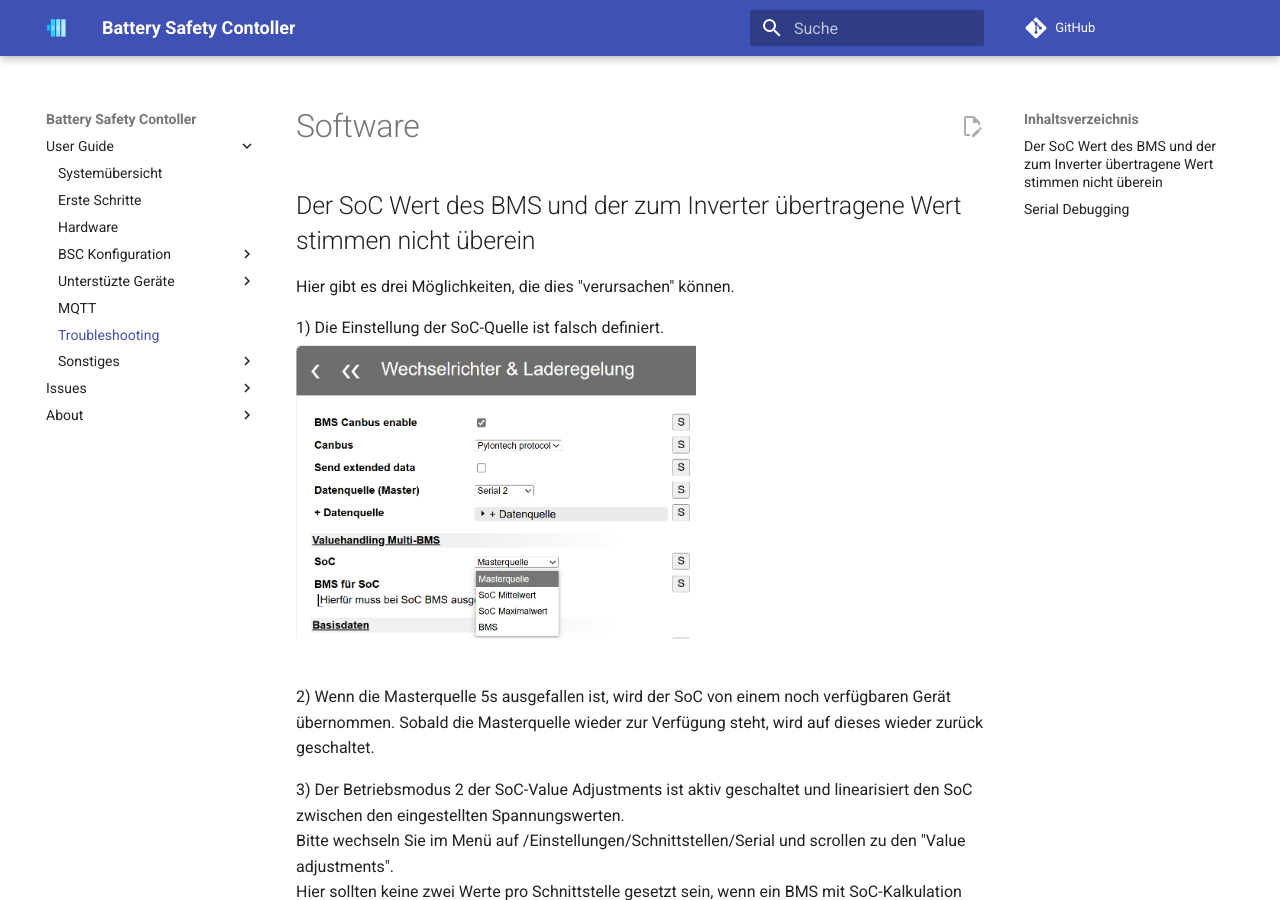
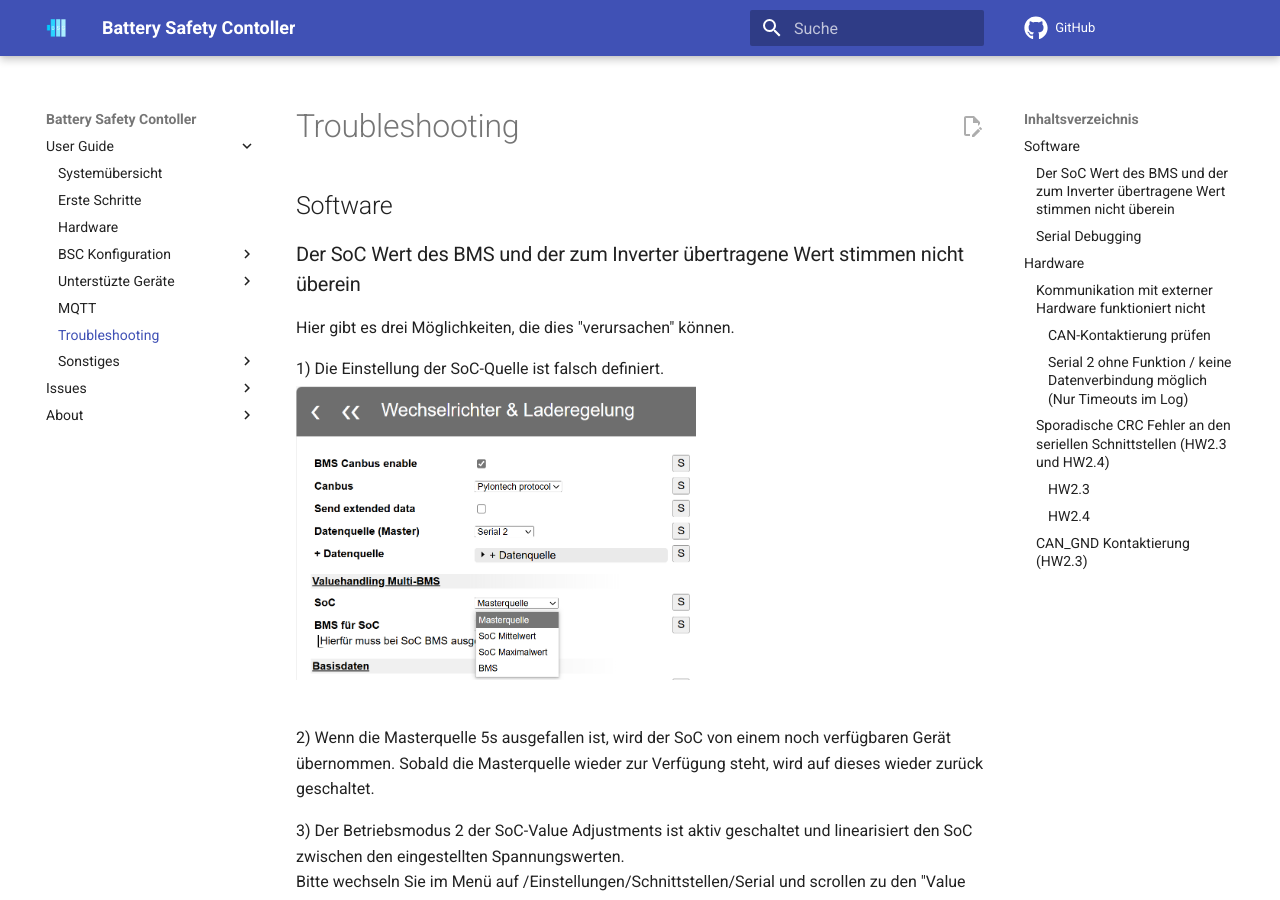
Before and after one commit to bsc-org/bsc, an MkDocs documentation site: the page built from docs/troubleshooting.md, in a window 1280 px wide and 900 px high. Built offline with MkDocs 1.6.1 and Material for MkDocs 9.7.7, drawn with Linux system fonts in a browser that asks for light colours; comment, search, counter and statistics services are not loaded.

Commit message:
Inhaltsverzeichnis gefixt

```diff
--- a/docs/troubleshooting.md
+++ b/docs/troubleshooting.md
@@ -1,6 +1,6 @@
-# Software
+## Software
 
-## Der SoC Wert des BMS und der zum Inverter übertragene Wert stimmen nicht überein
+### Der SoC Wert des BMS und der zum Inverter übertragene Wert stimmen nicht überein
 Hier gibt es drei Möglichkeiten, die dies "verursachen" können.<br>
 
 1) Die Einstellung der SoC-Quelle ist falsch definiert.<br>
@@ -13,7 +13,7 @@ Bitte wechseln Sie im Menü auf /Einstellungen/Schnittstellen/Serial und scrolle
 Hier sollten keine zwei Werte pro Schnittstelle gesetzt sein, wenn ein BMS mit SoC-Kalkulation genutzt wird.<br>
 Weitere Informationen finden Sie [hier](settings_bsc.md#serial) unter "Betriebsmodus 2: Lineare SoC-Berechnung zwischen zwei Zellspannungsschwellen".
 
-## Serial Debugging
+### Serial Debugging
 Bei schwierig nachvollziehbaren Fehlern können spezielle Firmware-Versionen zur Fehlersuche bereit gestellt werden.<br>
 Diese Versionen geben über die am BSC verbaute Programmier-Schnittstelle erweiterte Informationen zur Fehlereingrenzung aus.<br>
 Hierzu wird die Serial0 verwendet, an die bei dem Prozess kein externes Gerät über RS485 angeschlossen werden darf.<br>
@@ -39,14 +39,14 @@ Zum Testen der Verbindung kann das BSC einmal aus und wieder eingeschaltet werde
 
 Ein kurzes **Video** dazu findet Ihr im Übrigen [hier](mov/serial_debugging.mp4).<br>
 
-# Hardware
+## Hardware
 
-## Kommunikation mit externer Hardware funktioniert nicht
+### Kommunikation mit externer Hardware funktioniert nicht
 Bitte prüfen Sie nochmals alle angeschlossenen Verbindungen.<br>
 Jeder Stecker hat eine **auf der Leiterplatte aufgedruckte** Pin1 Markierung.<br>
 Diese muss mit der abgedruckten Signal-Information und der angeschlossenen Leitung überein stimmen!
 
-### CAN-Kontaktierung prüfen
+#### CAN-Kontaktierung prüfen
 **1)**<br>
 Bei einer CAN-Verbindung sollte zwischen beiden Datenleitungen (L / H) pro angeschlossener Seite ein Widerstand von 120Ohm zu messen sein.<br>
 Dies kann man überprüfen, in dem man die Geräte beider Seiten stromlos schaltet und ohne angeschlossener Verbindung mit einem Multimeter den Widerstand zwischen CAN_L und CAN_H pro Seite misst.<br>
@@ -62,11 +62,11 @@ Bei einer CAN-Schnittstelle müssen immer "CAN_H mit der Gegenseite CAN_H" und "
 Dies ist zu prüfen.<br>
 Weiterhin ist das GND-Signal beidseitig zu kontaktieren.
 
-### Serial 2 ohne Funktion / keine Datenverbindung möglich (Nur Timeouts im Log)
+#### Serial 2 ohne Funktion / keine Datenverbindung möglich (Nur Timeouts im Log)
 Bitte schauen Sie, ob der Jumper J6 auf der Platine gesetzt wurde.<br>
 Weitere Infos [hier](hardware.md#j6-fur-den-regularen-betrieb).
 
-## Sporadische CRC Fehler an den seriellen Schnittstellen (HW2.3 und HW2.4)
+### Sporadische CRC Fehler an den seriellen Schnittstellen (HW2.3 und HW2.4)
 Aufgrund fehlender Pullups an den RX-Signalen der seriellen Schnittstellen, kann es zu einem Floaten des Signals kommen. Abhilfe schafft hierbei das Einfügen von 10kOhm Pullup-Widerständen.<br>
 <br>
 Bezüglich der Baugrößen verwendbarer Widerstände kommt es sehr auf das eigene Können des Lötens an.<br>
@@ -74,7 +74,7 @@ Bezüglich der Baugrößen verwendbarer Widerstände kommt es sehr auf das eigen
 - Vertikal zu dem Lötpad würde 1206 sehr gut funktionieren, 0805 ist aber auch möglich
 - Zwischen den THT-Pins von J3 funktioniert 0805 genau so wie 1206
 
-### HW2.3
+#### HW2.3
 **Serial 0+1+2**<br>
 Bei Serial 0, 1, 2 muss der 10kOhm Widerstand an U4, U5 und U6 jeweils zwischen Pin 7 und 8 eingelötet werden.<br>
 Für einfacheres Löten kann bei allen ICs die Kontaktierung etwas weiter oben genutzt werden.<br>
@@ -82,7 +82,7 @@ Für einfacheres Löten kann bei allen ICs die Kontaktierung etwas weiter oben g
 Platinenansicht von unten:<br>
 <img src="../img/troubleshooting/troubleshooting_hw_23.png" width="800">
 
-### HW2.4
+#### HW2.4
 **Serial 0+1**<br>
 Bei Serial 0 und 1 muss der 10kOhm Widerstand an U4 und U6 jeweils zwischen Pin 7 und 8 eingelötet werden.<br>
 Bei U4 ist es evtl. einfacher dies wie im Bild zu kontaktieren.
@@ -94,7 +94,7 @@ Dies lässt sich auch ganz gut mit einem bedrahteten Widerstand (THT) tätigen.<
 Platinenansicht von unten:<br>
 <img src="../img/troubleshooting/troubleshooting_hw_24.png" width="800">
 
-## CAN_GND Kontaktierung (HW2.3)
+### CAN_GND Kontaktierung (HW2.3)
 Über die Schraubklemmen der Hardware ist CAN_L & CAN_H kontaktierbar.<br>
 Der dazugehörige CAN_GND fehlt hier und muss daher auf der Leiterplatten-Unterseite über die Pins des Spannungsreglers abgegriffen werden.<br>
 <br>
--- a/mkdocs.yml
+++ b/mkdocs.yml
@@ -12,6 +12,8 @@ theme:
   features:
     - content.action.edit
 
+  icon:
+    repo: fontawesome/brands/github
 
 plugins:
   - search
```
Also changed, not shown: docs/BSC_ohne_orig_hardware.md (+9 -9 lines), docs/beispiel_konfigurationen.md (+19 -19 lines), docs/hardware.md (+2 -2 lines), docs/system_overview.md (+1 -1 lines).
